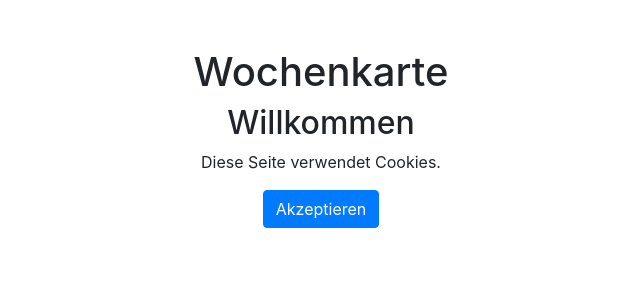
After one commit to PaulFillafer/Wochenkarte, a PHP site: page /cookies.php in a window 1280 px wide. The commit adds this page. Shown: the top 300 px of the page, without its empty margins (319-959 px from the left). Run offline with PHP 8.4, Linux system fonts and the light colour scheme.

Commit message:
6. Cookies werden in cookies.php hinzugefügt und die index.php kann nicht ohne cookies ausgefüllt/verwendet werden. Die Cookies halten für 7 Tage an.

```diff
--- /dev/null
+++ b/cookies.php
@@ -0,0 +1,34 @@
+<?php
+if (isset($_COOKIE['cookies_accepted']) && $_COOKIE['cookies_accepted'] == "true") {
+    header("Location: index.php");
+    exit;
+
+}
+
+
+if ($_SERVER['REQUEST_METHOD'] === 'POST') {
+    setcookie('cookies_accepted', 'true', time() + (7 * 24 * 60 * 60), "/"); //7*24*60*60 = 604800 = 7 Tage oder
+    header("Location: index.php");
+    exit;
+}
+?>
+
+<!DOCTYPE html>
+<html lang="de">
+<head>
+    <meta charset="UTF-8">
+    <meta name="viewport" content="width=device-width, initial-scale=1.0">
+    <title>Cookie-Einwilligung</title>
+    <link href="https://maxcdn.bootstrapcdn.com/bootstrap/4.0.0/css/bootstrap.min.css" rel="stylesheet">
+</head>
+<body>
+<div class="container text-center">
+    <h1 class="mt-5">Wochenkarte</h1>
+    <h2>Willkommen</h2>
+    <p>Diese Seite verwendet Cookies.</p>
+    <form method="post">
+        <button type="submit" class="btn btn-primary">Akzeptieren</button>
+    </form>
+</div>
+</body>
+</html>
```
Also changed, not shown: index.php (+9 -0 lines).
